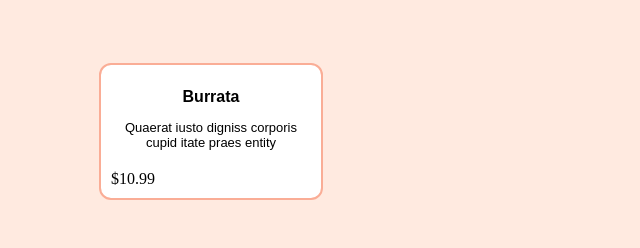
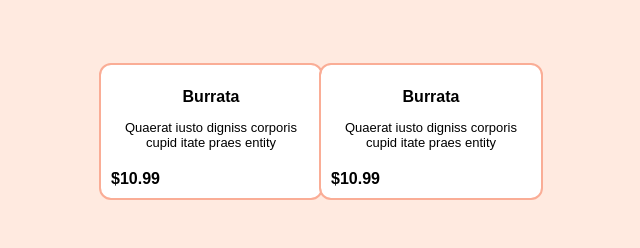
Before and after one commit to MelonCube-91/Projet-web, a PHP site: page /views/page_restaurants.html in a window 1280 px wide. Shown: the part 800-1048 px from the top of the page, without its empty margins (99-739 px from the left). Run offline with PHP 8.4, Linux system fonts and the light colour scheme.

```diff
--- a/views/page_restaurants.html
+++ b/views/page_restaurants.html
@@ -54,6 +54,17 @@
                         <span>$10.99</span><span><i class="ri-add-circle-fill"></i></span>
                     </div>
                 </div>
+          <div class="card">
+                    <in src="assets/entree.jpg" alt="">
+                        <div class="food-title">
+                            <h1>Burrata</h1>
+                        </div>
+                        <div class="desc-food">
+                            <p>Quaerat iusto digniss corporis cupid itate praes entity
+                        </div>
+                        <div class="price">
+                            <span>$10.99</span><span><i class="ri-add-circle-fill"></i></span>
+                        </div>
             </div>
         </div>
     </section>
--- a/views/style/style_restaurants.css
+++ b/views/style/style_restaurants.css
@@ -237,7 +237,23 @@ input {
     font-weight: 500;
     margin-bottom: 20px;
     font-family: sans-serif;
+}
 
+.category .card .price{
+    display: flex;
+    align-items: center;
+    justify-content: space-between;
+}
+
+.category .card .price span{
+    font-weight: 600;
+    font-family: sans-serif;
+}
+
+.category .card .price span .plus-icon{
+    color: #ff511c;
+    font-size: 20px;
+    cursor: pointer;
 }
 
 
```
